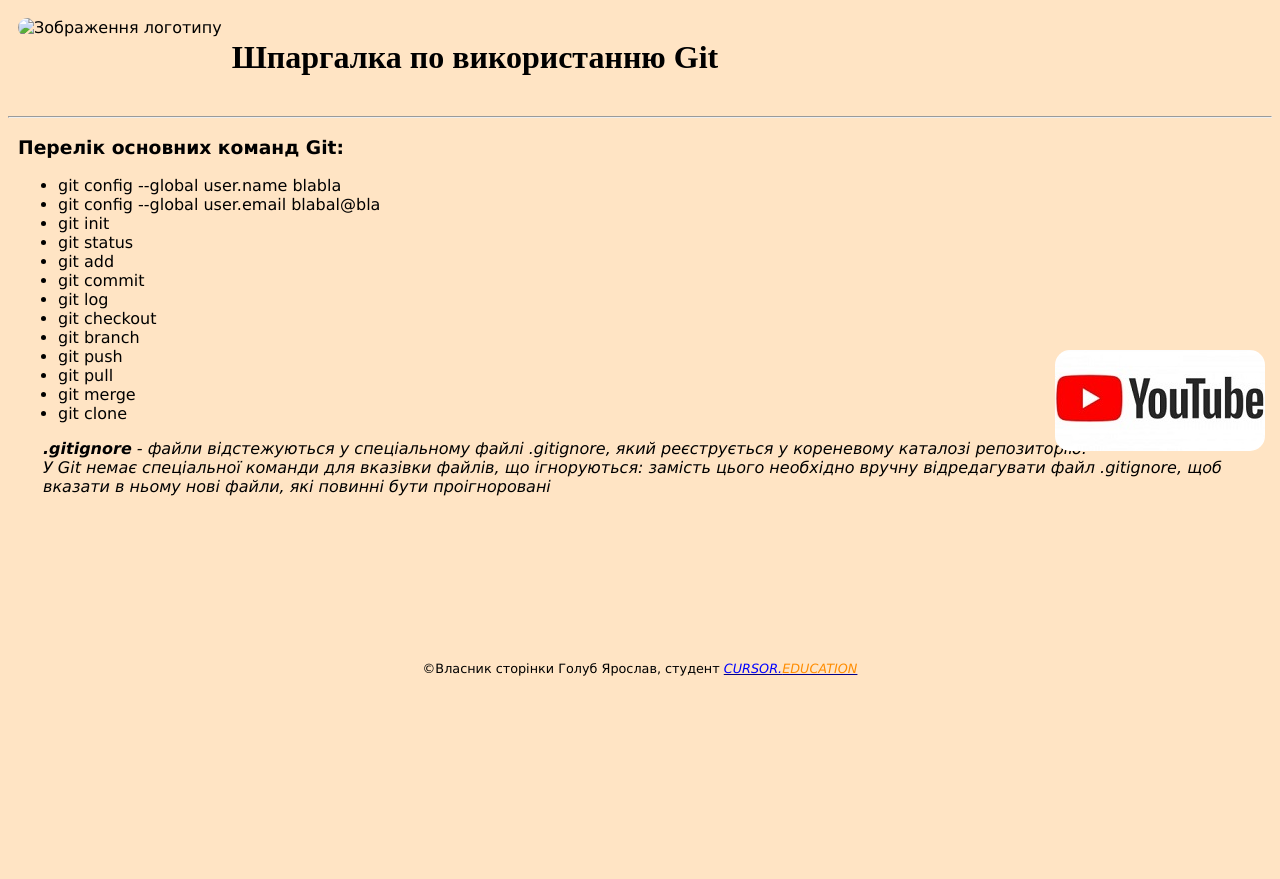
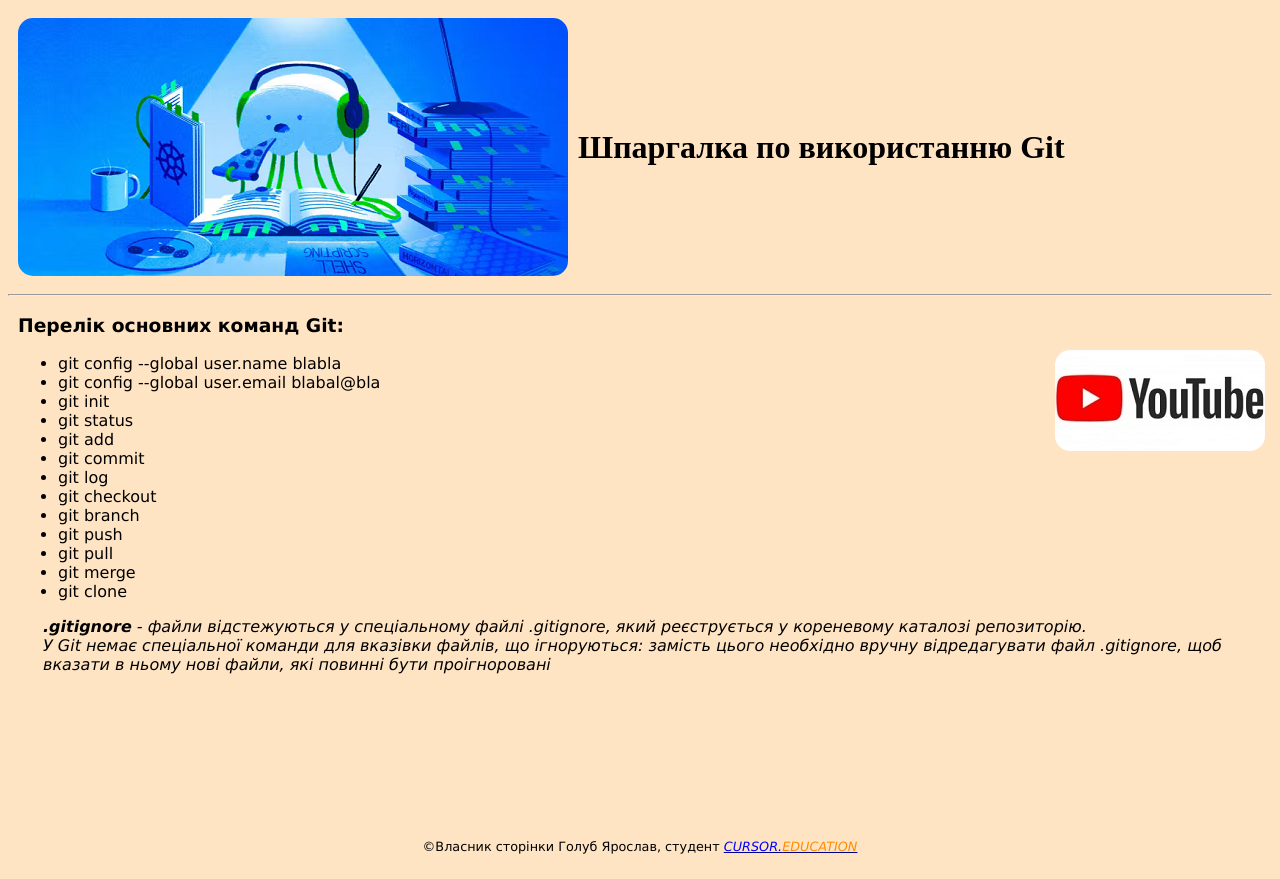
Before and after one commit to yartes83/cursor-homework-YGolub, a plain HTML site: page FE-basik-1/index.html in a window 1280 px wide. Before the commit the page ends 800 px from the top, so only its background shows below. Drawn offline with Linux system fonts and the light colour scheme; the site is published under a folder, as on GitHub Pages, so addresses that start at the root find nothing.

Commit message:
homework_1_2_YGolub

```diff
--- a/FE-basik-1/index.html
+++ b/FE-basik-1/index.html
@@ -16,7 +16,7 @@
 	<div id="tableContainer">
 		<div id="tableRow">
 			<img id="header_logo"
-			    src="/images/header_logo.jpeg" alt="Зображення логотипу">
+			    src="images/header_logo.jpeg" alt="Зображення логотипу">
 
 	        <div id="header_text">
 		        <h1> Шпаргалка по використанню Git </h1>
```
